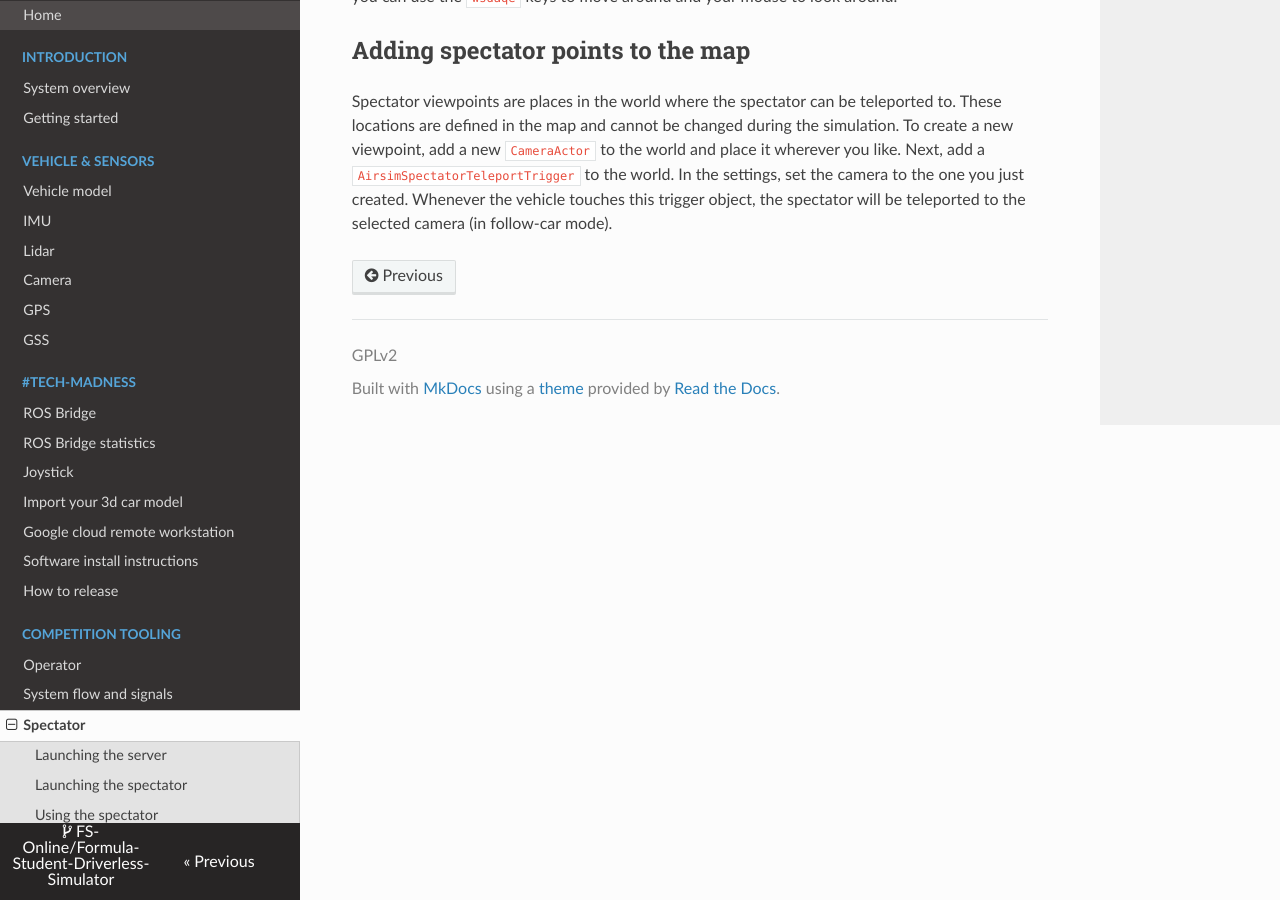
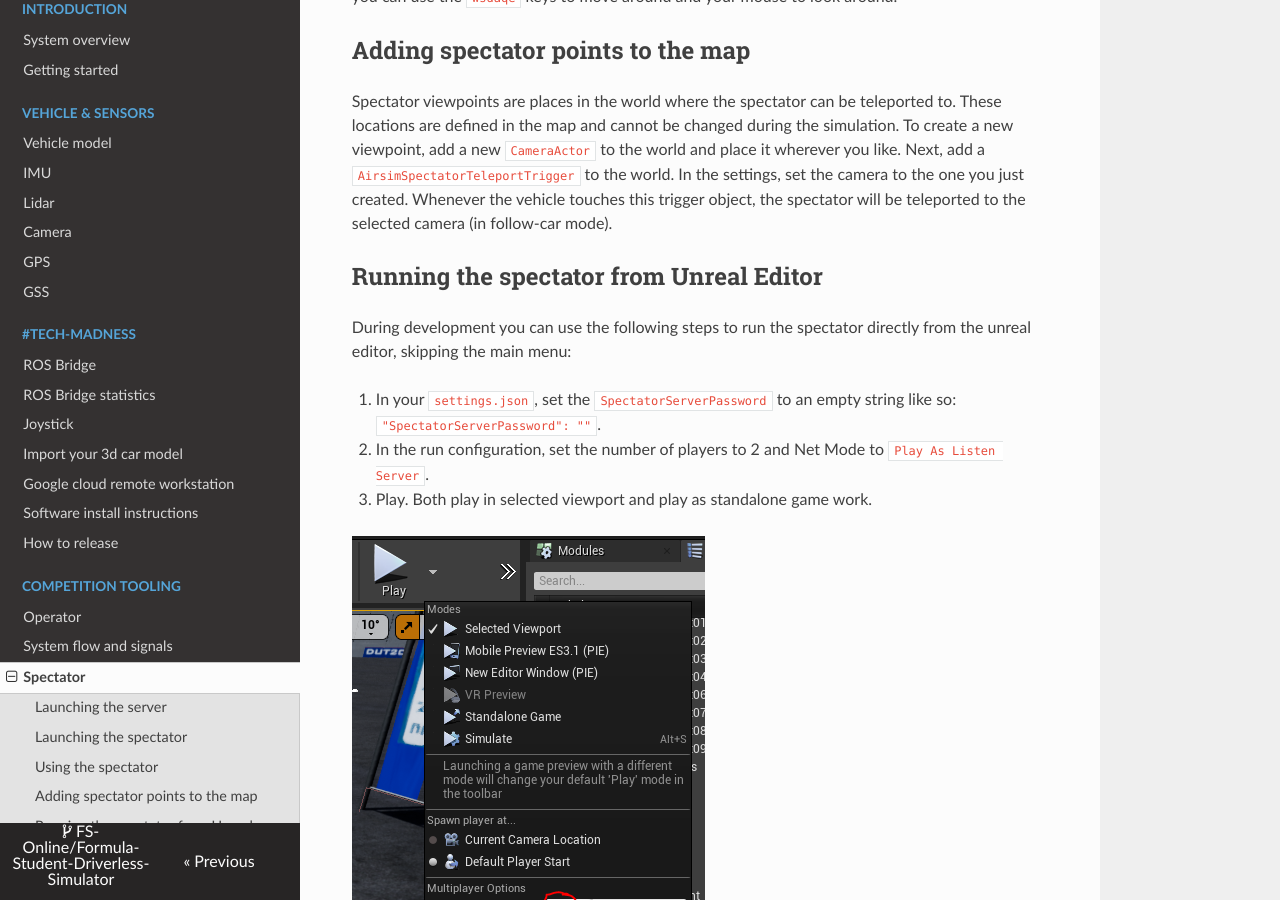
Before and after one commit to FS-Driverless/Formula-Student-Driverless-Simulator, an MkDocs documentation site: the page built from docs/spectator.md, in a window 1280 px wide and 900 px high, scrolled down 1431 px. Built offline with MkDocs 1.6.1, drawn with Linux system fonts in a browser that asks for light colours; nearby versions of some CDN libraries; comment, search, counter and statistics services are not loaded.

Commit message:
Document how to run spectator from the unreal editor.

```diff
--- a/docs/spectator.md
+++ b/docs/spectator.md
@@ -61,3 +61,12 @@
 Next, add a `AirsimSpectatorTeleportTrigger` to the world.
 In the settings, set the camera to the one you just created.
 Whenever the vehicle touches this trigger object, the spectator will be teleported to the selected camera (in follow-car mode).
+
+## Running the spectator from Unreal Editor
+During development you can use the following steps to run the spectator directly from the unreal editor, skipping the main menu:
+
+1. In your `settings.json`, set the `SpectatorServerPassword` to an empty string like so: `"SpectatorServerPassword": ""`.
+2. In the run configuration, set the number of players to 2 and Net Mode to `Play As Listen Server`.
+3. Play. Both play in selected viewport and play as standalone game work.
+
+![spectator from editor](images/spectator-from-editor.png)
```
Also changed, not shown: docs/images/spectator-from-editor.png (added).
